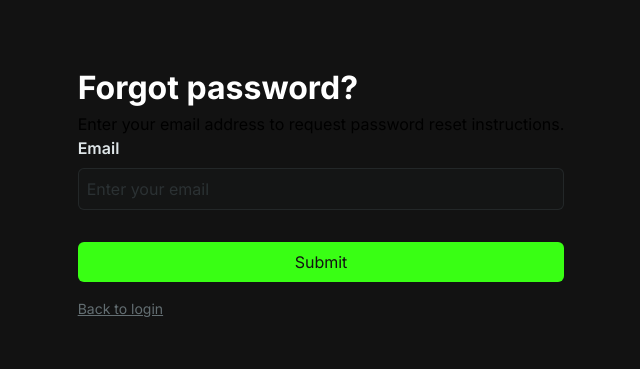
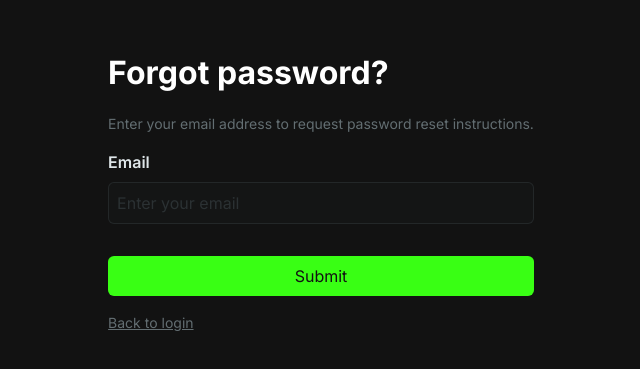
Before and after one commit to Andriamahay11master/SpendWise, a React (Vite) app: page /forgot-password in a window 1280 px wide. Shown: the part 249-618 px from the top of the page, without its empty margins (319-959 px from the left). Built offline with nearby package versions, Linux system fonts and the light colour scheme.

Commit message:
add style paragraph in form

```diff
--- a/src/components/forgot/ForgotPassword.tsx
+++ b/src/components/forgot/ForgotPassword.tsx
@@ -48,7 +48,7 @@ const ForgotPassword = () => {
   return (
     <div className="form-page form-page-forgot">
       <form onSubmit={handleSubmit} noValidate={false}>
-        <h1>Forgot password?</h1>
+        <h1 className="h1-title">Forgot password?</h1>
         <p>Enter your email address to request password reset instructions.</p>
         <div className="form-group">
           <label htmlFor="email">Email</label>
--- a/src/styles/common/_general.scss
+++ b/src/styles/common/_general.scss
@@ -8,6 +8,7 @@ body {
 h1 {
   margin-top: 5rem;
   color: $white;
+  margin-bottom: 1rem;
 }
 
 .title-h2 {
--- a/src/styles/common/_page_form.scss
+++ b/src/styles/common/_page_form.scss
@@ -5,4 +5,9 @@
   .form-action {
     @include flex-between;
   }
+  p {
+    color: $gray;
+    font-size: $font-size-sm;
+    margin-bottom: 1rem;
+  }
 }
```
